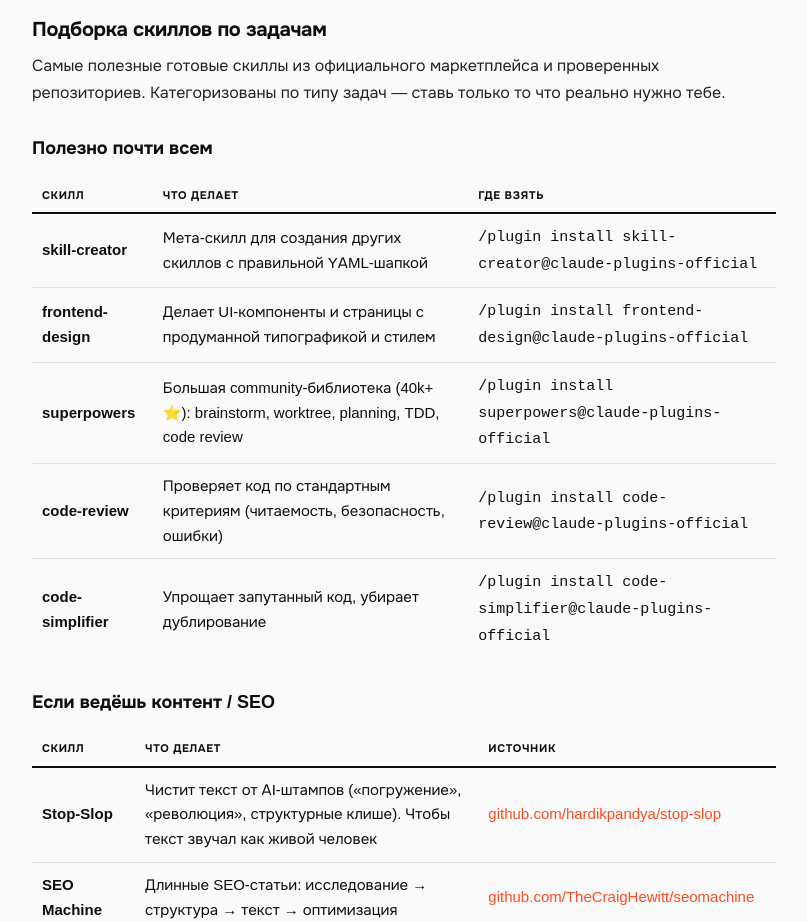
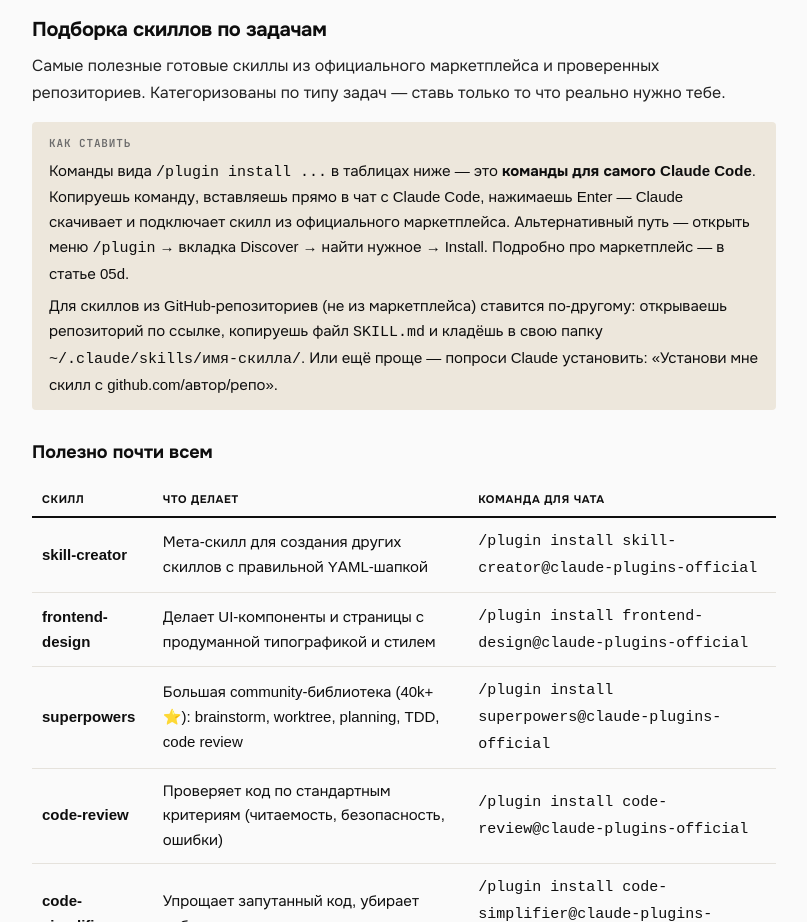
Before and after one commit to FloochRipper/ai-baza, a plain HTML site: page block-01/05a-skills.html in a window 1280 px wide. Shown: the part 4700-5622 px from the top of the page, without its empty margins (256-1063 px from the left). Drawn offline with Linux system fonts and the light colour scheme.

Commit message:
Статья 05a: добавить пояснение что команды /plugin install вставляются в чат Claude Code (для новичков непонятно), плюс альтернатива через меню и про скиллы с GitHub

```diff
--- a/block-01/05a-skills.html
+++ b/block-01/05a-skills.html
@@ -288,6 +288,12 @@
 
     <p>Самые полезные готовые скиллы из официального маркетплейса и проверенных репозиториев. Категоризованы по типу задач — ставь только то что реально нужно тебе.</p>
 
+    <div class="callout analogy" style="margin:16px 0;">
+      <span class="callout-label">Как ставить</span>
+      <p>Команды вида <code>/plugin install ...</code> в таблицах ниже — это <strong>команды для самого Claude Code</strong>. Копируешь команду, вставляешь прямо в чат с Claude Code, нажимаешь Enter — Claude скачивает и подключает скилл из официального маркетплейса. Альтернативный путь — открыть меню <code>/plugin</code> → вкладка Discover → найти нужное → Install. Подробно про маркетплейс — в <a href="05d-plugins.html">статье 05d</a>.</p>
+      <p style="margin-top:8px;">Для скиллов из GitHub-репозиториев (не из маркетплейса) ставится по-другому: открываешь репозиторий по ссылке, копируешь файл <code>SKILL.md</code> и кладёшь в свою папку <code>~/.claude/skills/имя-скилла/</code>. Или ещё проще — попроси Claude установить: «Установи мне скилл с github.com/автор/репо».</p>
+    </div>
+
     <h3 id="rec-everyone" style="font-size:18px;margin:28px 0 12px;">Полезно почти всем</h3>
 
     <table style="width:100%;border-collapse:collapse;font-size:15px;margin:14px 0;">
@@ -295,7 +301,7 @@
         <tr style="border-bottom:2px solid var(--ink);">
           <th style="text-align:left;padding:8px 10px;font-size:11px;letter-spacing:.06em;text-transform:uppercase;">Скилл</th>
           <th style="text-align:left;padding:8px 10px;font-size:11px;letter-spacing:.06em;text-transform:uppercase;">Что делает</th>
-          <th style="text-align:left;padding:8px 10px;font-size:11px;letter-spacing:.06em;text-transform:uppercase;">Где взять</th>
+          <th style="text-align:left;padding:8px 10px;font-size:11px;letter-spacing:.06em;text-transform:uppercase;">Команда для чата</th>
         </tr>
       </thead>
       <tbody>
```
